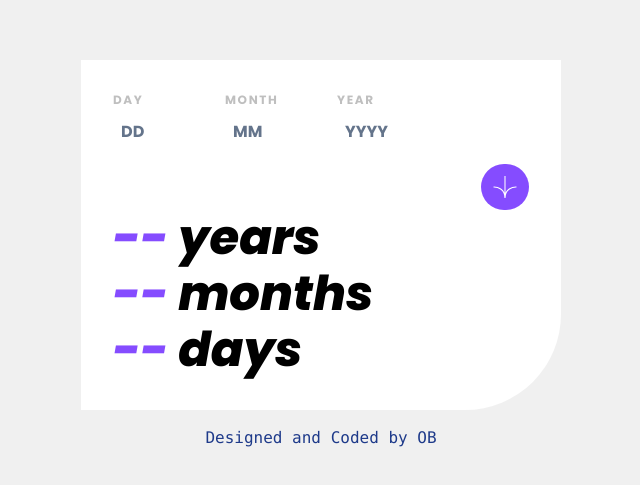
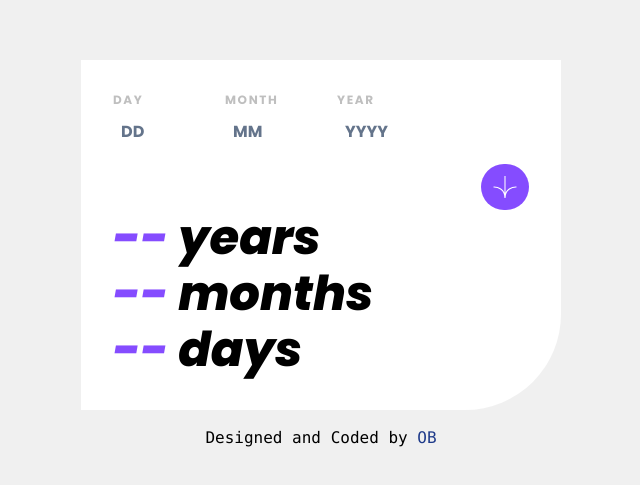
Before and after one commit to OB-Adams/Age-Calculator, a React (Vite) app: page / in a window 1280 px wide. Shown: the part 145-630 px from the top of the page, without its empty margins (319-959 px from the left). Built offline with nearby package versions, Linux system fonts and the light colour scheme.

Commit message:
Final commit!!

```diff
--- a/src/App.jsx
+++ b/src/App.jsx
@@ -5,7 +5,7 @@ function App() {
   return (
     <div className="main-wrapper grid place-content-center bg-offWhite w-screen h-screen">
       <AgeCalculator />
-      <p className="mt-4 text-center font-mono text-blue-900">Designed and Coded by <a href="https://github.com/OB-Adams">OB</a></p>
+      <p className="mt-4 text-center font-mono ">Designed and Coded by <a className="text-blue-900" href="https://github.com/OB-Adams">OB</a></p>
     </div>
   )
 }
```
